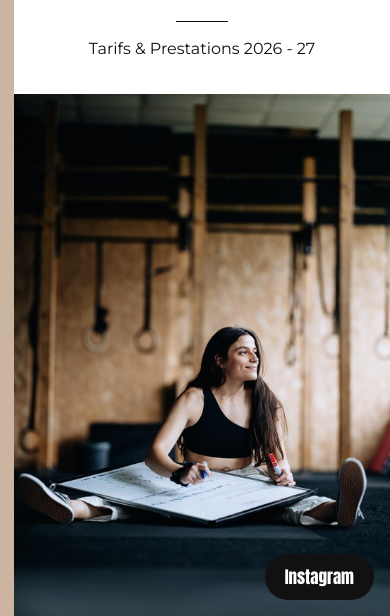
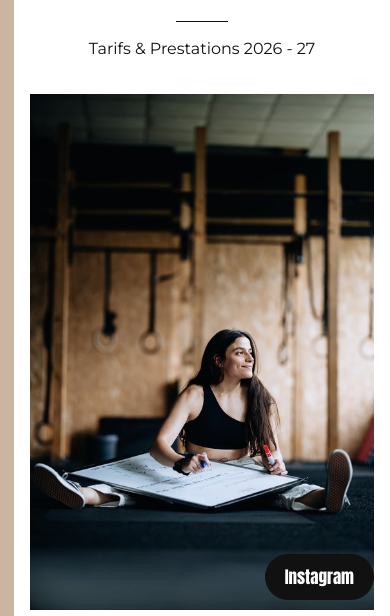
Before and after one commit to linasalm-coach/site-lina, a plain HTML site: page index.html in a window 390 px wide. Shown: the part 228-844 px from the top of the page. Drawn offline with Linux system fonts and the light colour scheme.

Commit message:
Afficher les photos en entier, sans recadrage
Co-Authored-By: Claude Opus 5.5 <noreply@anthropic.com>
Claude-Session: https://claude.ai/code/session_012F7piqrDpLMfWQJr9vJd2K

```diff
--- a/style.css
+++ b/style.css
@@ -352,3 +352,16 @@ blockquote.lead { margin: 0; }
 /* sections : le texte arrive en premier, aligné en haut */
 .presta-head { align-items: start; padding-top: 36px; }
 .presta-text { padding-top: 8px; }
+
+/* photos affichées en entier, sans recadrage */
+.presta-photo, .cover-photo { display: flex; justify-content: center; align-items: flex-start; }
+.presta-photo img, .cover-photo img {
+  width: auto; height: auto; max-width: 100%; max-height: 82vh;
+  aspect-ratio: auto; object-fit: contain;
+}
+.cover-photo { align-items: center; padding: 24px 24px 24px 0; }
+@media (max-width: 720px) {
+  .presta-photo img { max-height: 75vh; }
+  .cover-photo { padding: 0 16px 24px; }
+  .cover-photo img { height: auto; max-height: 75vh; }
+}
```
